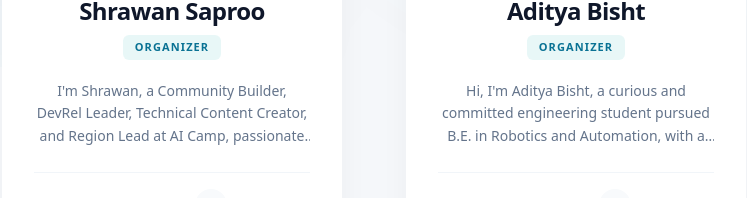
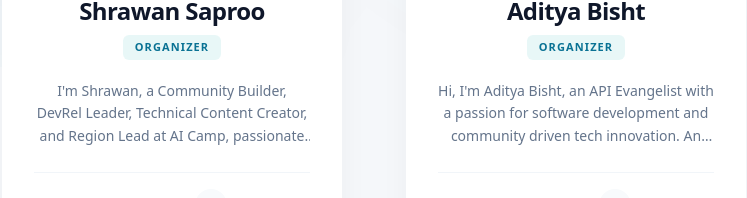
Before and after one commit to theapicommindia/frontend-api, a React (Vite) app: page /team in a window 1280 px wide. Shown: the part 733-931 px from the top of the page, without its empty margins (266-1013 px from the left). Built offline with nearby package versions, Linux system fonts and the light colour scheme; no server answers.

Commit message:
team-update-bio

```diff
--- a/src/pages/TeamPage.jsx
+++ b/src/pages/TeamPage.jsx
@@ -20,7 +20,7 @@ const organizersData = [
     role: "Organizer",
     imgUrl: "/Aditya Bisht.jpg",
     linkedin: "https://www.linkedin.com/in/aditya894/",
-    about: "Hi, I'm Aditya Bisht, a curious and committed engineering student pursued B.E. in Robotics and Automation, with a passion for software development and community-driven tech innovation. With a strong foundation in C/C++, Python, JavaScript, and modern frameworks like React, Node.js, and Next.js, I thrive at the intersection of software and hardware. I enjoy exploring both front-end and back-end technologies, crafting solutions that are not only functional but also meaningful. Beyond development, I'm deeply invested in community building. I co-founded The API Community, organizing 10+ events to foster collaboration and API literacy among developers."
+    about: "Hi, I'm Aditya Bisht, an API Evangelist with a passion for software development and community driven tech innovation. An Open Source Enthusiast and a Golang Engineer. I enjoy exploring both front-end and back-end technologies, crafting solutions that are not only functional but also meaningful. Beyond development, I'm deeply invested in community building. I co-founded The API Community, organizing 100+ events to foster collaboration and API literacy among developers."
   }
 ];
 
```
